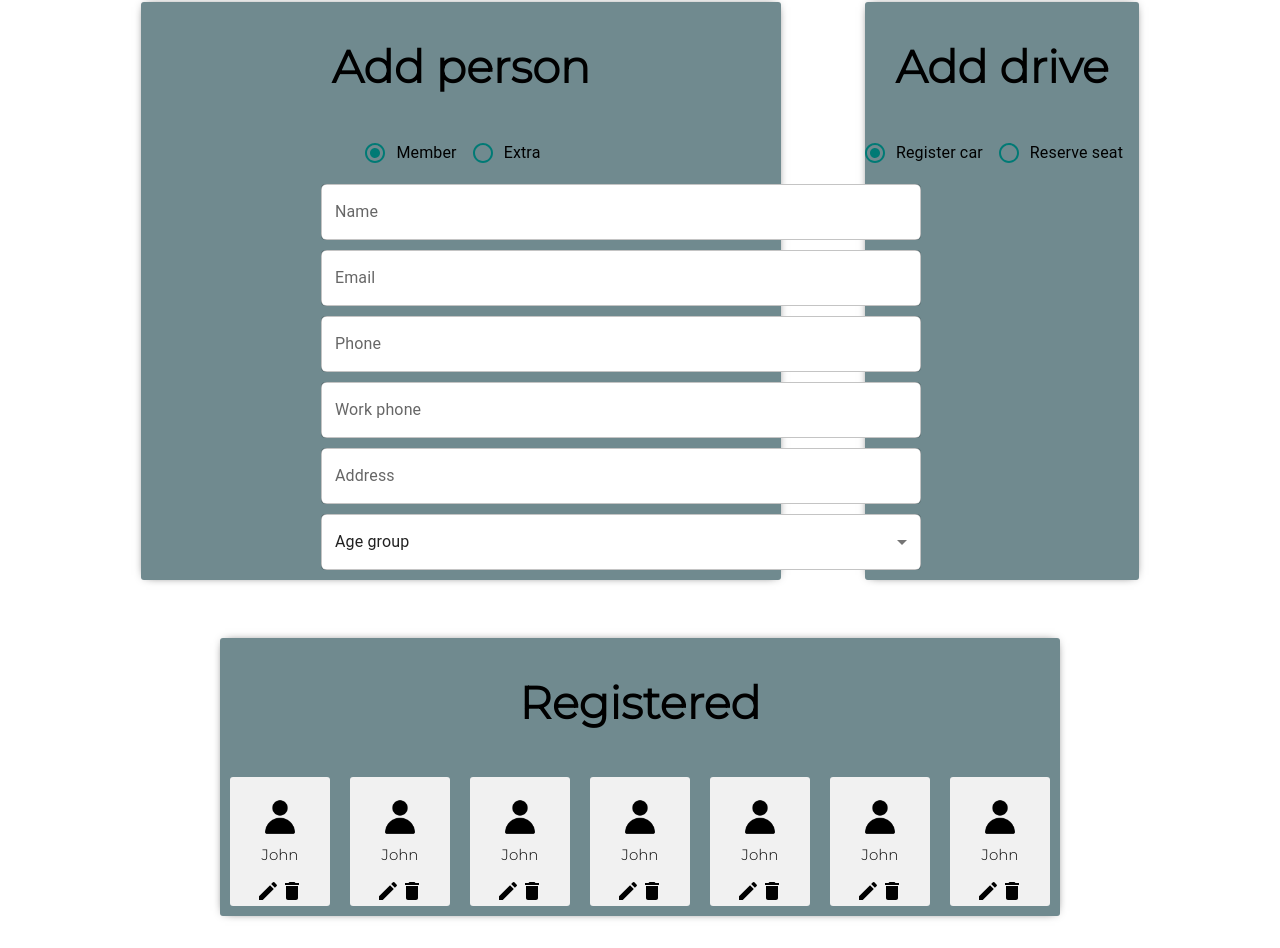
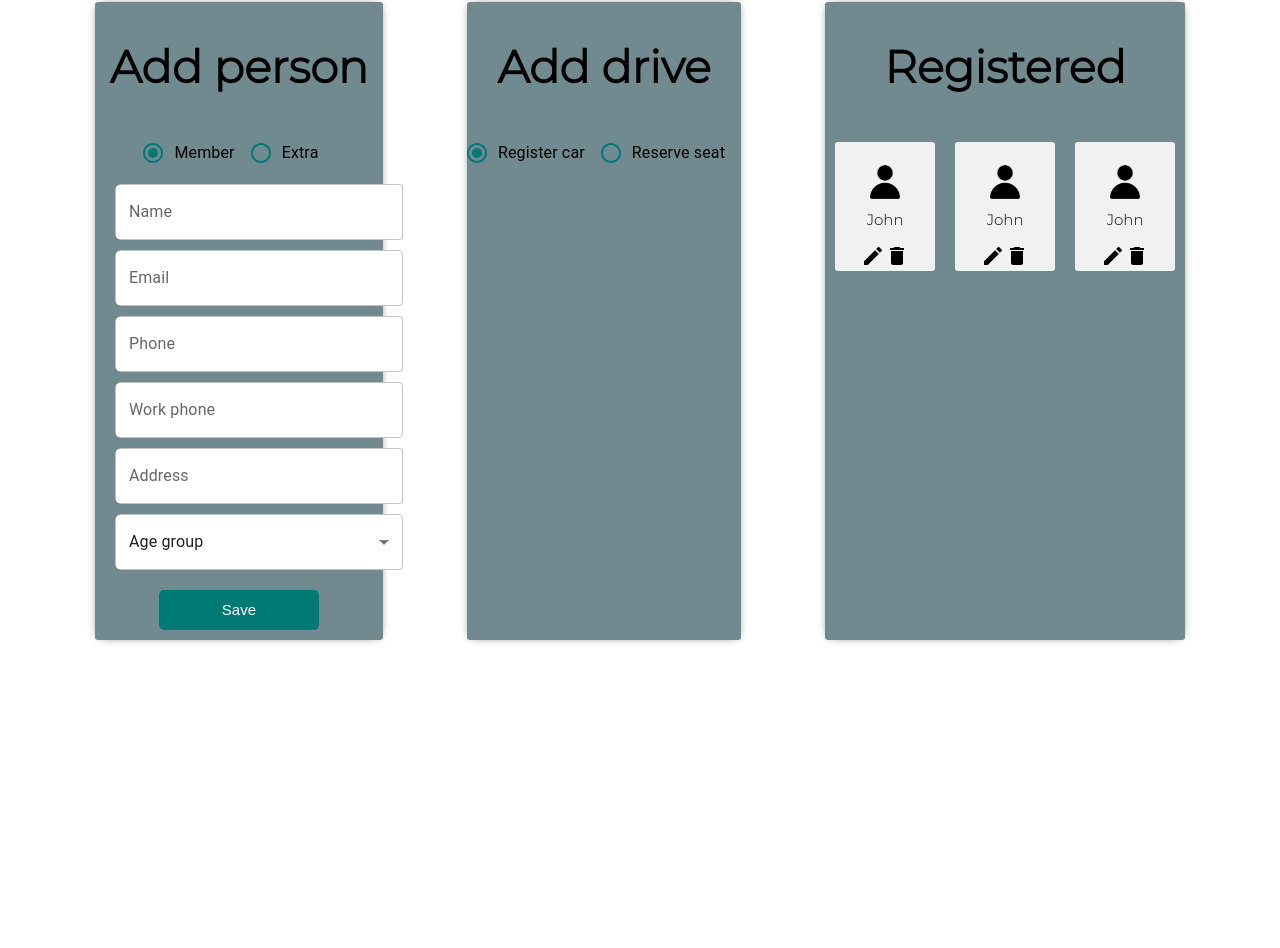
Before and after one commit to ednykvalsund/Group5, a React (Create React App) app: page /sign-up in a window 1280 px wide. Shown: the part 106-1054 px from the top of the page. After the commit the page ends 800 px from the top, so only its background shows below. Built offline with nearby package versions, Linux system fonts and the light colour scheme; what parse would draw is missing.

Commit message:
changed som css on item cards and cards

```diff
--- a/src/App.css
+++ b/src/App.css
@@ -226,6 +226,8 @@ adjust to different screen sizes.
   box-shadow: 0px 0px 10px -5px;
   margin: 26px 42px 32px 42px;
   font-size: 30px;
+  flex-wrap: wrap;
+
 }
 
 #card-create-excursion {
@@ -289,17 +291,15 @@ adjust to different screen sizes.
 .Forms {
   margin: 10px 20px;
   background-color: white;
-  width: 600px;
+  width: 100%;
   border-color: #373a47;
   text-align: left;
   border-radius: 6px;
   display: flex;
   align-items: center;
-  justify-content: center;
   vertical-align: middle;
   position: relative;
-
-  left: 25%;
+  justify-content: center;
 
   /* font-size: larger; does not work*/
 }
@@ -310,7 +310,7 @@ adjust to different screen sizes.
 
 .flex-container {
   display: flex;
-  flex-wrap: wrap;
+  flex-wrap: nowrap;
   justify-content: center;
 }
 
@@ -382,6 +382,7 @@ adjust to different screen sizes.
   width: 100%;
   padding: 8px;
   font-size: 15px;
+  justify-content: center;
 }
 
 /* End Item Card styling */
--- a/src/components/pages/Signup.js
+++ b/src/components/pages/Signup.js
@@ -5,6 +5,7 @@ import Card from "../Card";
 import RadioButtons from "../RadioButtons";
 import UserCard from "../UserCard";
 import IconButton from "../IconButtons";
+import TextButton from "../TextButton";
 
 function Signup() {
   return (
@@ -22,6 +23,7 @@ function Signup() {
             title="Age group"
             options={["Adult", "Teenager", "Child"]}
           />
+          <TextButton label="Save" className="green-button"/>
         </Card>
         <Card id="0" headline="Add drive">
           <RadioButtons label1="Register car" label2="Reserve seat" />
@@ -31,11 +33,8 @@ function Signup() {
             <UserCard name="John" />
             <UserCard name="John" />
             <UserCard name="John" />
-            <UserCard name="John" />
 
-            <UserCard name="John" />
-            <UserCard name="John" />
-            <UserCard name="John" />
+
           </div>
         </Card>
       </div>
--- a/src/components/pages/TESTPAGE.js
+++ b/src/components/pages/TESTPAGE.js
@@ -53,7 +53,12 @@ function TestPage() {
         <ItemCard item="Coffee" amount="2.5" unit="Kilo"></ItemCard>
 
         <ItemCard item="Toilet paper" amount="15" unit="Roll" />
+        <ItemCard item="Toilet paper" amount="15" unit="Roll" />
+        <ItemCard item="Toilet paper" amount="15" unit="Roll" />
+        <ItemCard item="Toilet paper" amount="15" unit="Roll" />
+
       </Card>
+
     </div>
   );
 }
```
